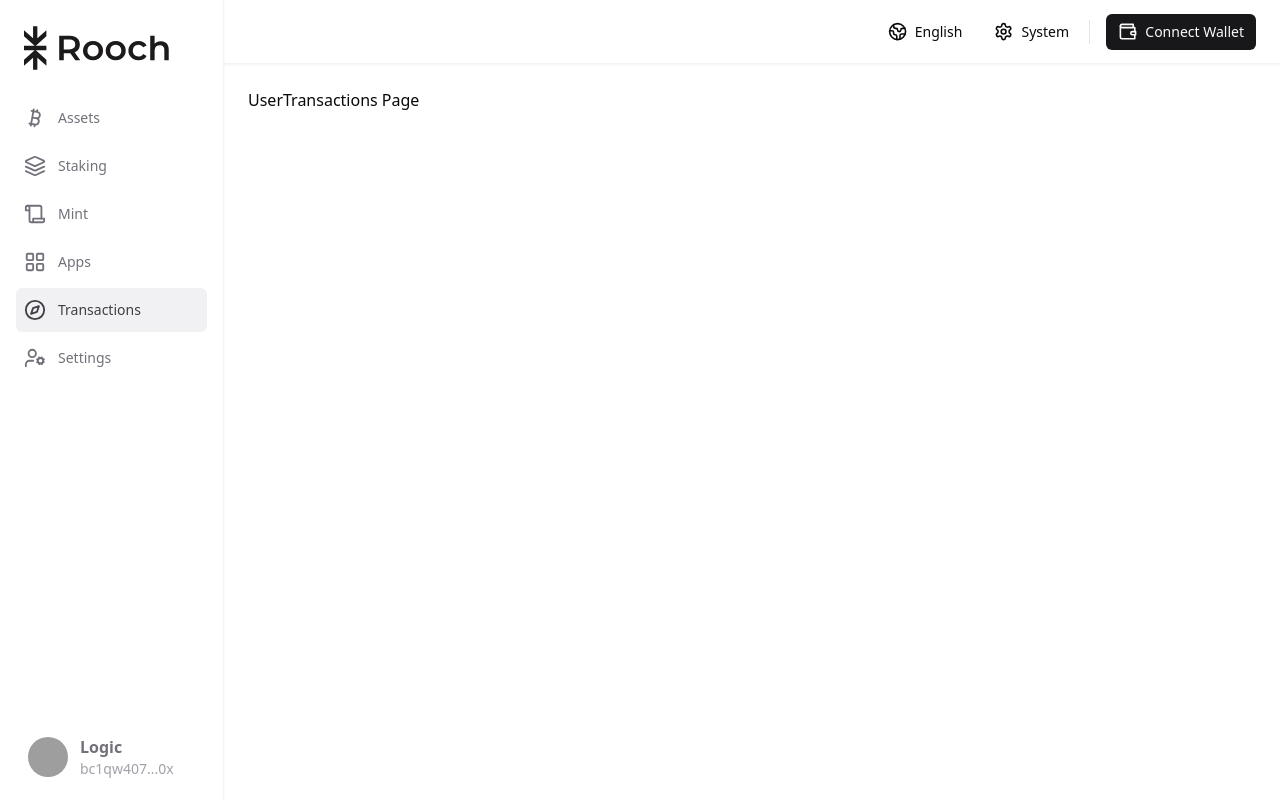
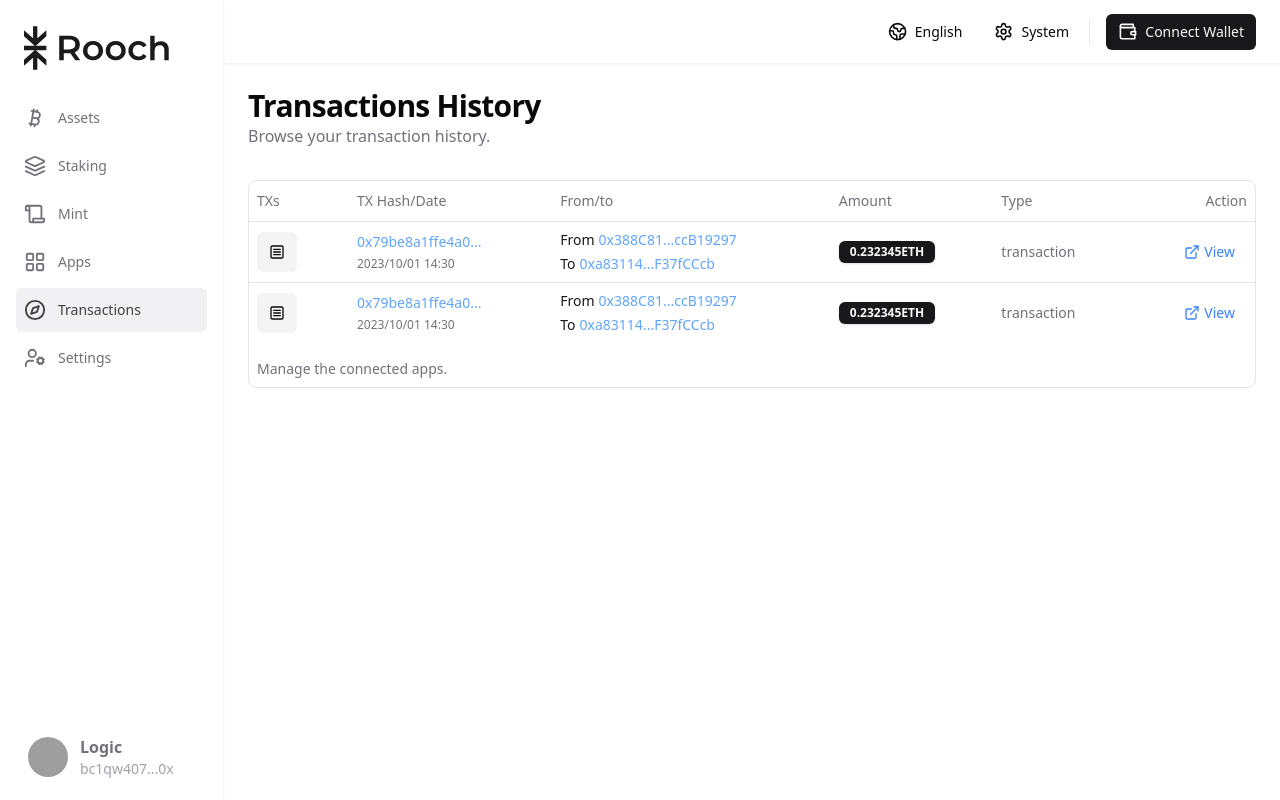
Before and after one commit to rooch-network/rooch-portal-v1, a React (Vite) app: page /transactions in a window 1280 px wide. Built offline with nearby package versions, Linux system fonts and the light colour scheme; grey boxes are pictures that could not be loaded.

Commit message:
feat: complete the UI of transactions table on desktop device

```diff
--- a/src/(dashboard)/userSettings/components/connected-account.tsx
+++ b/src/(dashboard)/userSettings/components/connected-account.tsx
@@ -82,7 +82,7 @@ export const ConnectedAccount = () => {
                 {network.status ? (
                   <Button
                     className="text-green-500 dark:text-green-400"
-                    variant="secondary"
+                    variant="link"
                     size="sm"
                     disabled
                   >
--- a/src/(dashboard)/userSettings/components/connected-sites.tsx
+++ b/src/(dashboard)/userSettings/components/connected-sites.tsx
@@ -8,7 +8,7 @@ import {
   TableHeader,
   TableRow,
 } from "@/components/ui/table";
-import { Copy } from "lucide-react";
+import { Copy, Unplug } from "lucide-react";
 
 const apps = [
   {
@@ -103,8 +103,9 @@ export const ConnectedSites = () => {
                 <Button
                   variant="link"
                   size="sm"
-                  className="underline text-blue-500 dark:hover:text-blue-400 hover:text-blue-600"
+                  className="text-red-500 dark:hover:text-red-400 hover:text-red-600"
                 >
+                  <Unplug className="h-4 w-4 mr-1" />
                   Disconnect
                 </Button>
               </TableCell>
--- /dev/null
+++ b/src/(dashboard)/userTransactions/components/transactions-table.tsx
@@ -0,0 +1,119 @@
+import { Badge } from "@/components/ui/badge";
+import { Button } from "@/components/ui/button";
+import {
+  Table,
+  TableBody,
+  TableCaption,
+  TableCell,
+  TableHead,
+  TableHeader,
+  TableRow,
+} from "@/components/ui/table";
+import { MenuSquare, ExternalLink } from "lucide-react";
+
+const txs = [
+  {
+    type: "transaction",
+    txHash:
+      "0x79be8a1ffe4a0f65b205905352acf4a2b521490fa45600df6ebe62fb24e05b97",
+    from: "0x388C818CA8B9251b393131C08a736A67ccB19297",
+    to: "0xa83114A443dA1CecEFC50368531cACE9F37fCCcb",
+    amount: 0.232345,
+    asset: "ETH",
+    date: "2023/10/01 14:30",
+  },
+  {
+    type: "transaction",
+    txHash:
+      "0x79be8a1ffe4a0f65b205905352acf4a2b521490fa45600df6ebe62fb24e05b97",
+    from: "0x388C818CA8B9251b393131C08a736A67ccB19297",
+    to: "0xa83114A443dA1CecEFC50368531cACE9F37fCCcb",
+    amount: 0.232345,
+    asset: "ETH",
+    date: "2023/10/01 14:30",
+  },
+];
+
+export const TransactionsTable = () => {
+  return (
+    <div className="rounded-lg border w-full">
+      <Table>
+        <TableCaption className="text-left pl-2 mb-2">
+          Manage the connected apps.
+        </TableCaption>
+        <TableHeader>
+          <TableRow>
+            <TableHead className="w-[100px]">TXs</TableHead>
+            {/* <TableHead>Type</TableHead> */}
+            <TableHead>TX Hash/Date</TableHead>
+            <TableHead>From/to</TableHead>
+            <TableHead>Amount</TableHead>
+            <TableHead>Type</TableHead>
+            <TableHead className="text-right">Action</TableHead>
+          </TableRow>
+        </TableHeader>
+        <TableBody>
+          {txs.map((tx) => (
+            <TableRow key={tx.txHash}>
+              <TableCell className="font-medium">
+                <Button
+                  variant="ghost"
+                  size="icon"
+                  className="cursor-default bg-accent"
+                >
+                  <MenuSquare className="h-4 w-4" />
+                </Button>
+              </TableCell>
+              <TableCell>
+                <div className="flex flex-row md:flex-col items-start justify-start gap-1">
+                  <span className="hover:no-underline text-blue-400 hover:text-blue-500 dark:text-blue-300 dark:hover:text-blue-200 transition-all cursor-pointer">
+                    {/* 前十五位 */}
+                    {tx.txHash.substring(0, 15)}...
+                  </span>
+                  <span className="text-xs text-muted-foreground">
+                    {tx.date}
+                  </span>
+                </div>
+              </TableCell>
+              <TableCell>
+                <div className="flex flex-row md:flex-col items-start justify-start gap-1">
+                  <span className="hover:no-underline text-blue-400 hover:text-blue-500 dark:text-blue-300 dark:hover:text-blue-200 transition-all cursor-pointer flex items-center justify-start gap-1">
+                    <p className="text-primary">From</p>
+                    {/* 前八位和后八位，中间用...省略 */}
+                    {tx.from.substring(0, 8)}...
+                    {tx.from.substring(tx.to.length - 8)}
+                  </span>
+                  <span className="hover:no-underline text-blue-400 hover:text-blue-500 dark:text-blue-300 dark:hover:text-blue-200 transition-all cursor-pointer flex items-center justify-start gap-1">
+                    <p className="text-primary">To</p>
+                    {/* 前八位和后八位，中间用...省略 */}
+                    {tx.to.substring(0, 8)}...
+                    {tx.to.substring(tx.to.length - 8)}
+                  </span>
+                </div>
+              </TableCell>
+              <TableCell>
+                <Badge variant="default">
+                  {tx.amount}
+                  {tx.asset}
+                </Badge>
+              </TableCell>
+              <TableCell>
+                <span className="text-muted-foreground">{tx.type}</span>
+              </TableCell>
+              <TableCell className="text-right">
+                <Button
+                  variant="link"
+                  size="sm"
+                  className="text-blue-500 hover:text-blue-600 dark:text-blue-400 dark:hover:text-blue-300 transition-all"
+                >
+                  <ExternalLink className="w-4 h-4 mr-1" />
+                  View
+                </Button>
+              </TableCell>
+            </TableRow>
+          ))}
+        </TableBody>
+      </Table>
+    </div>
+  );
+};
--- a/src/(dashboard)/userTransactions/user-transactions-layout.tsx
+++ b/src/(dashboard)/userTransactions/user-transactions-layout.tsx
@@ -1,3 +1,19 @@
+import { TransactionsTable } from "./components/transactions-table";
+
 export const UserTransactionsLayout = () => {
-  return <div>UserTransactions Page</div>;
+  return (
+    <div className="h-full flex-1 flex-col space-y-8 flex">
+      <div className="flex items-center justify-between space-y-2">
+        <span>
+          <h1 className="text-3xl font-bold tracking-tight">
+            Transactions History
+          </h1>
+          <p className="text-muted-foreground text-wrap">
+            Browse your transaction history.
+          </p>
+        </span>
+      </div>
+      <TransactionsTable />
+    </div>
+  );
 };
```
